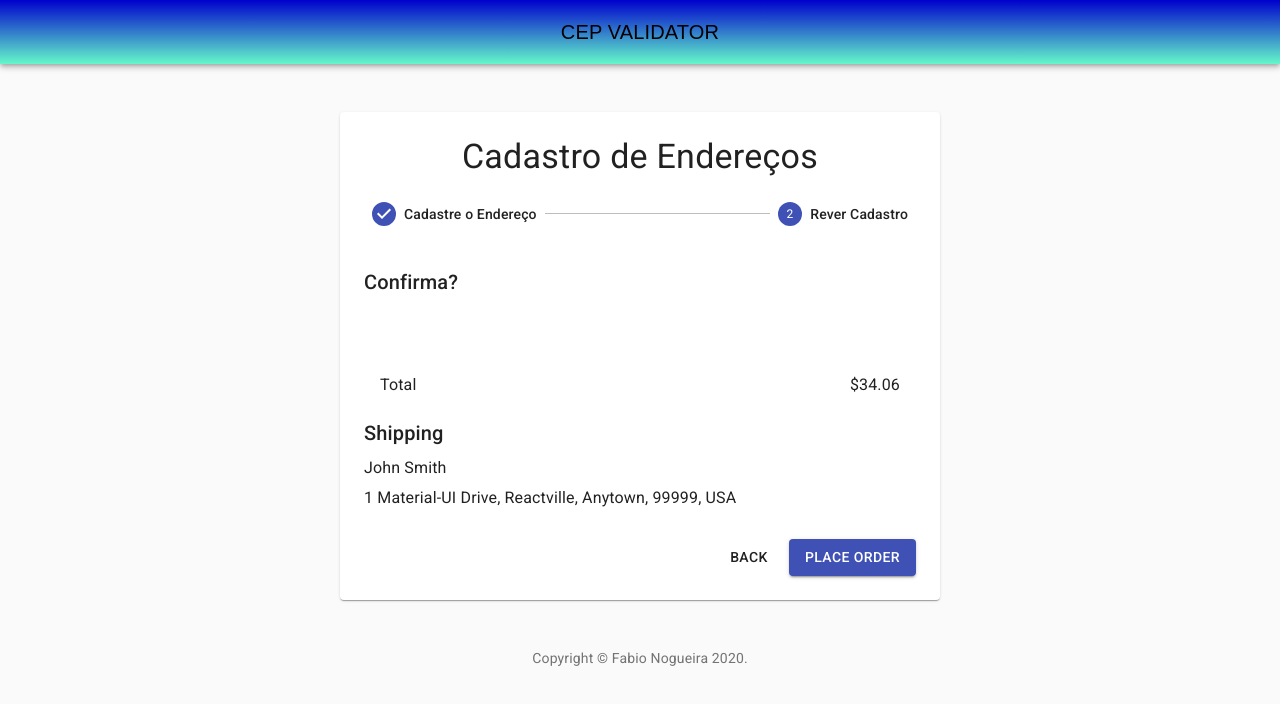
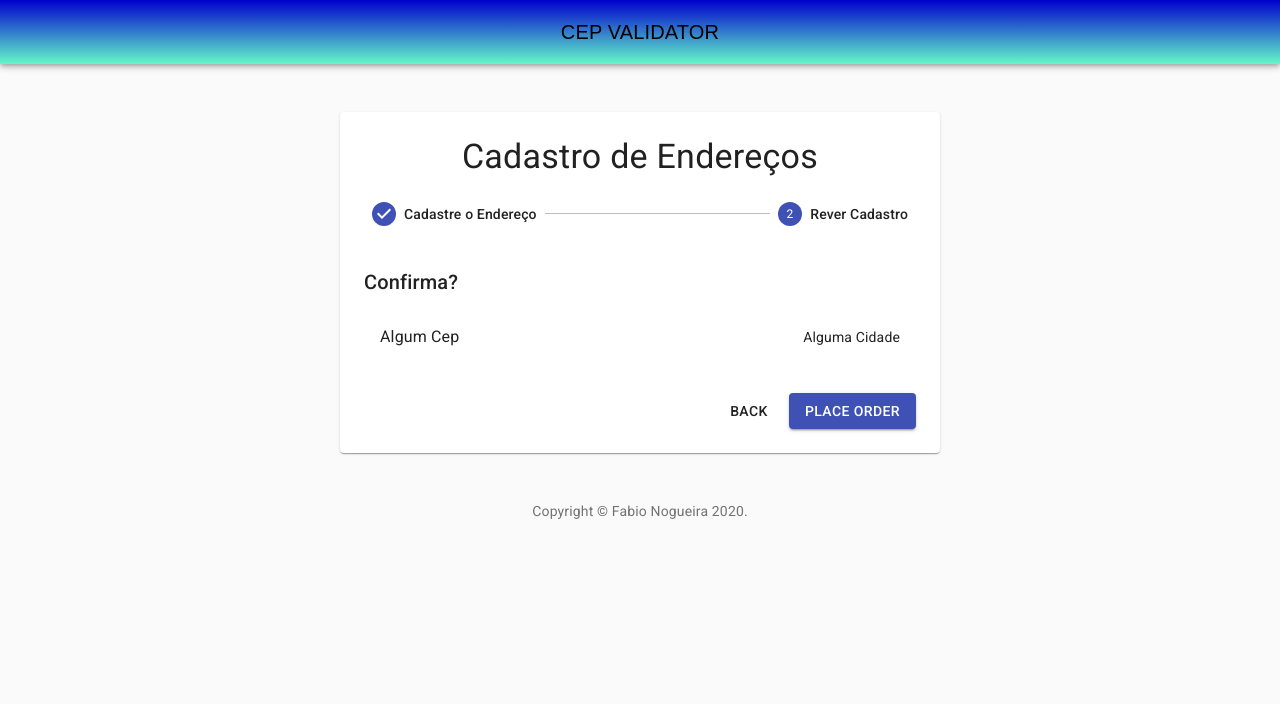
Before and after one commit to fabioNog/CEPS_Validator, a React (Create React App) app in the folder cep_validator/: page / in a window 1280 px wide. Both pictures are taken after a click on the button "NEXT". Shown: the top 704 px of the page. Built offline with nearby package versions, Linux system fonts and the light colour scheme; what react-redux-toastr would draw is missing.

Commit message:
Change cepReducer with INITIAL_STATE and alter map props

```diff
--- a/cep_validator/src/cepCycle/cepReducer.js
+++ b/cep_validator/src/cepCycle/cepReducer.js
@@ -9,19 +9,9 @@ const INITIAL_STATE = {
     modules: [
         {
             id: 1,
-            title: "Testando Redux",
-            lessons: [
-                { id: 1, title: "Primeira Aula" },
-                { id: 2, title: "Segunda Aula" },
-            ]
-        },
-        {
-            id: 2,
-            title: "Testando Laravel",
-            lessons: [
-                { id: 1, title: "Primeira Aula" },
-                { id: 2, title: "Segunda Aula" },
-            ]
+            cidade: "Alguma Cidade",
+            cep: "Algum Cep"
+
         },
     ]
 }
--- a/cep_validator/src/components/Review.js
+++ b/cep_validator/src/components/Review.js
@@ -9,11 +9,11 @@ import Grid from '@material-ui/core/Grid';
 import {connect} from 'react-redux';
 
 
-/* const products = [
-  { name: 'Product 1', desc: 'A nice thing', price: '$9.99' },
-  { name: 'Product 2', desc: 'Another thing', price: '$3.45' },
-  { name: 'Product 3', desc: 'Something else', price: '$6.51' },
-  { name: 'Product 4', desc: 'Best thing of all', price: '$14.11' },
+/* const modules = [
+  { name: 'module 1', desc: 'A nice thing', price: '$9.99' },
+  { name: 'module 2', desc: 'Another thing', price: '$3.45' },
+  { name: 'module 3', desc: 'Something else', price: '$6.51' },
+  { name: 'module 4', desc: 'Best thing of all', price: '$14.11' },
   { name: 'Shipping', desc: '', price: 'Free' },
 ]; */
 const addresses = ['1 Material-UI Drive', 'Reactville', 'Anytown', '99999', 'USA'];
@@ -45,28 +45,13 @@ class Review extends Component{
         Confirma?
       </Typography>
       <List>
-        {this.props.reducer.map((product) => (
-          <ListItem className={classes.listItem} key={product.name}>
-            <ListItemText primary={product.name} secondary={product.desc} />
-            <Typography variant="body2">{product.price}</Typography>
+        {this.props.reducers.map((module) => (
+          <ListItem className={classes.listItem} key={module.id}>
+            <ListItemText  primary={module.cep}/>
+            <Typography variant="body2">{module.cidade}</Typography>
           </ListItem>
         ))}
-        <ListItem className={classes.listItem}>
-          <ListItemText primary="Total" />
-          <Typography variant="subtitle1" className={classes.total}>
-            $34.06
-          </Typography>
-        </ListItem>
       </List>
-      <Grid container spacing={2}>
-        <Grid item xs={12} sm={12}>
-          <Typography variant="h6" gutterBottom className={classes.title}>
-            Shipping
-          </Typography>
-          <Typography gutterBottom>John Smith</Typography>
-          <Typography gutterBottom>{addresses.join(', ')}</Typography>
-        </Grid>
-      </Grid>
     </React.Fragment>
     )
   }
@@ -74,7 +59,7 @@ class Review extends Component{
 
 function mapStateToProps(state){
   return{
-    reducer: state.modules
+    reducers: state.modules
   }
 }
 
```
